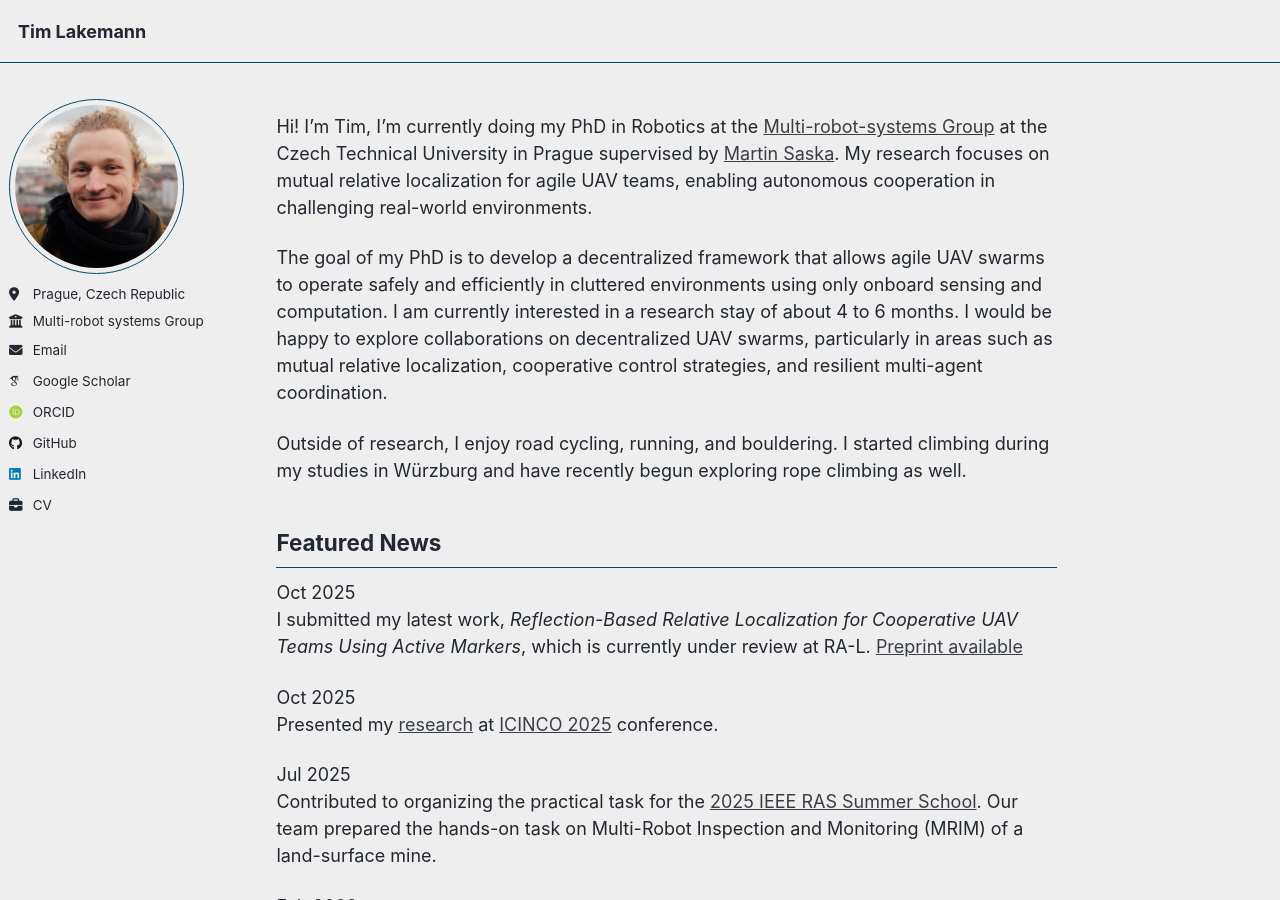
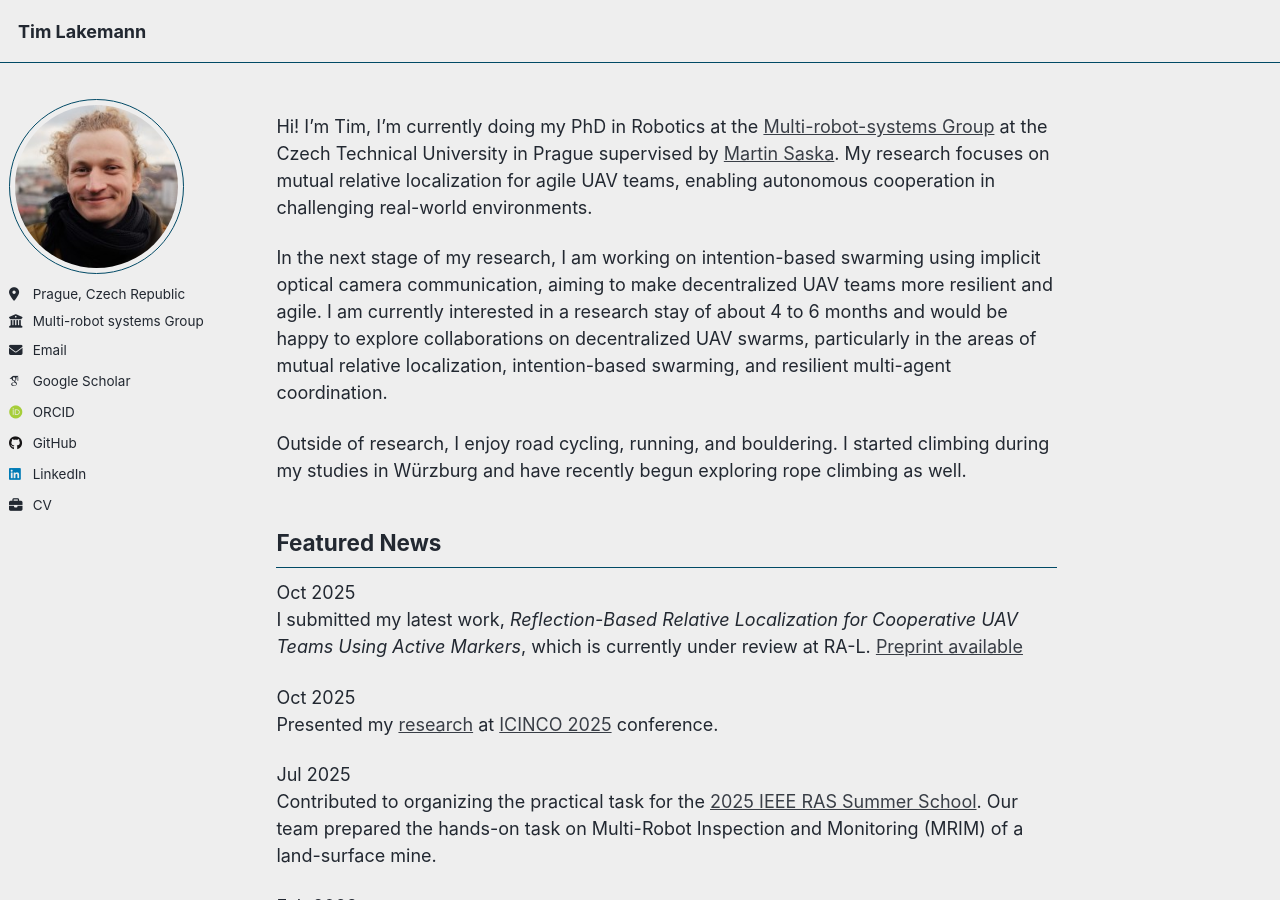
Before and after one commit to TimLakemann/timlakemann.github.io, a Jekyll site: the page built from _pages/about.md, in a window 1280 px wide and 900 px high. Built offline with Jekyll 4.4.1, drawn with Linux system fonts in a browser that asks for light colours; some web fonts are replaced; a script that is not in the unit is left out.

Commit message:
small update about text

```diff
--- a/_pages/about.md
+++ b/_pages/about.md
@@ -8,8 +8,8 @@ redirect_from:
 ---
 Hi! I'm Tim, I'm currently doing my PhD in Robotics at the [Multi-robot-systems Group](https://mrs.fel.cvut.cz/) at the Czech Technical University in Prague supervised by [Martin Saska](https://mrs.fel.cvut.cz/members/martin-saska). My research focuses on mutual relative localization for agile UAV teams, enabling autonomous cooperation in challenging real-world environments.
 
-The goal of my PhD is to develop a decentralized framework that allows agile UAV swarms to operate safely and efficiently in cluttered environments using only onboard sensing and computation.
-I am currently interested in a research stay of about 4 to 6 months. I would be happy to explore collaborations on decentralized UAV swarms, particularly in areas such as mutual relative localization, cooperative control strategies, and resilient multi-agent coordination.
+In the next stage of my research, I am working on intention-based swarming using implicit optical camera communication, aiming to make decentralized UAV teams more resilient and agile.
+I am currently interested in a research stay of about 4 to 6 months and would be happy to explore collaborations on decentralized UAV swarms, particularly in the areas of mutual relative localization, intention-based swarming, and resilient multi-agent coordination.
 
 Outside of research, I enjoy road cycling, running, and bouldering. I started climbing during my studies in Würzburg and have recently begun exploring rope climbing as well.
 <section class="news-section">
```
